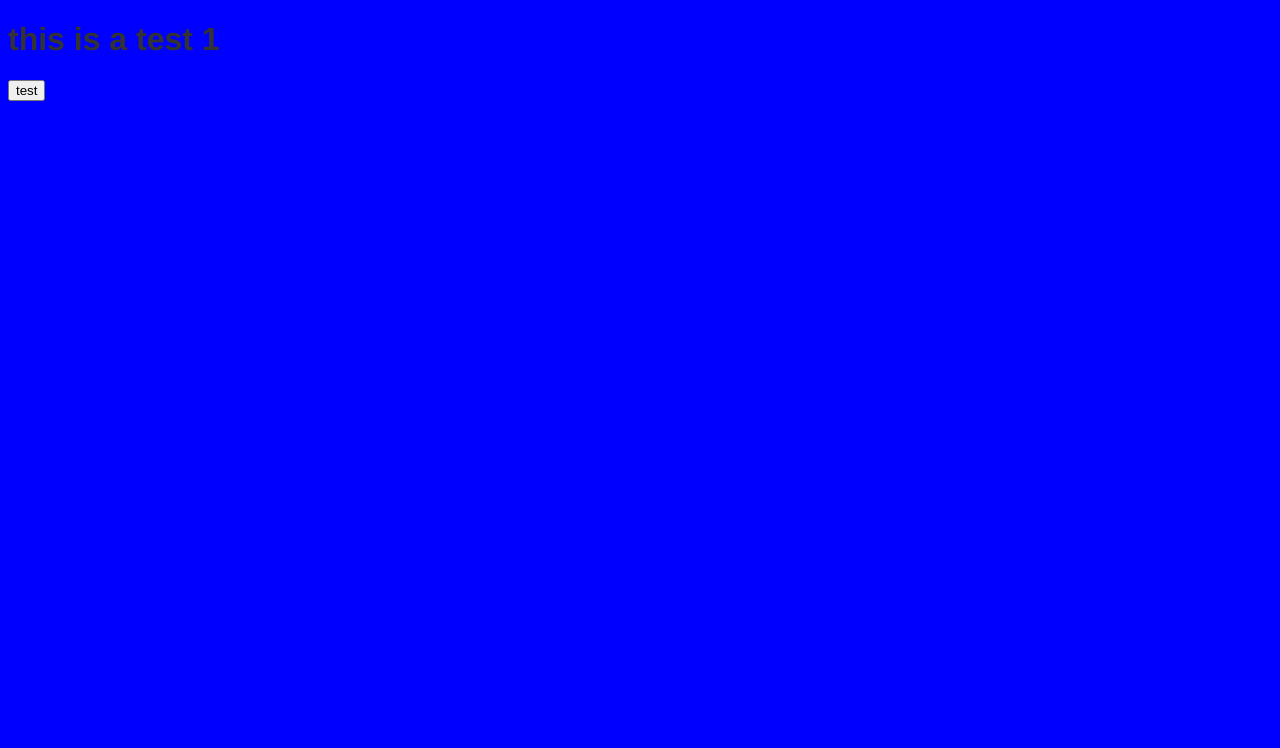
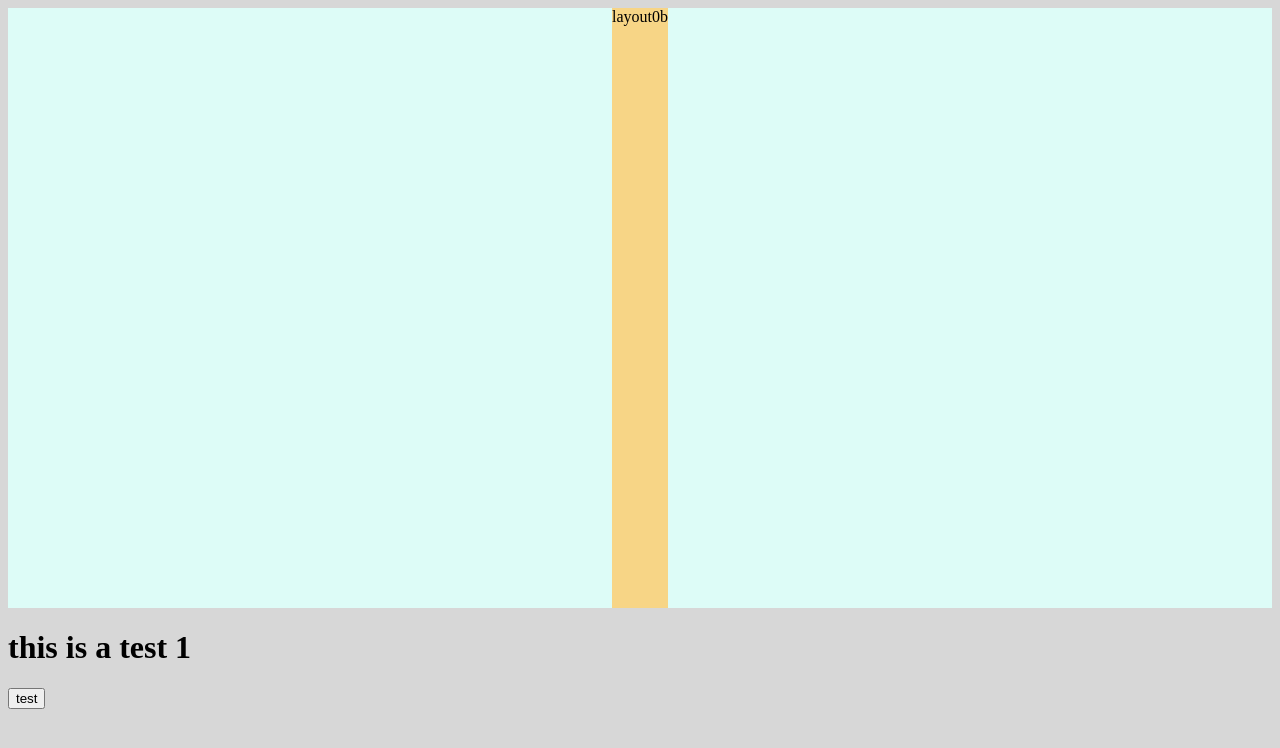
Before and after one commit to rogers228/ys_selecter_rwd, a plain HTML site: page index.html in a window 1280 px wide. Drawn offline with Linux system fonts and the light colour scheme.

Commit message:
調整版型

```diff
--- a/index.html
+++ b/index.html
@@ -8,7 +8,7 @@
 </head>
 <body>
   <div id="layout0a">
-    <div id="layout0b"></div>
+    <div id="layout0b">layout0b</div>
   </div>
   <h1>this is a test 1</h1>
   <button onclick="test1()">test</button>
--- a/ys_select.css
+++ b/ys_select.css
@@ -1,14 +1,15 @@
 body {
-  font: 100% Helvetica, sans-serif;
-  color: #333;
-  background-color: blue;
+  background-color: #D7D7D7;
 }
 
-.asc {
-  font-size: 12px;
-  color: yellow;
+#layout0a {
+  display: flex;
+  flex-direction: row;
+  justify-content: center;
+  background-color: #DDFCF7;
+  min-height: 600px;
 }
 
-.asc li {
-  padding: 10px;
+#layout0a #layout0b {
+  background-color: #F7D586;
 }
```
